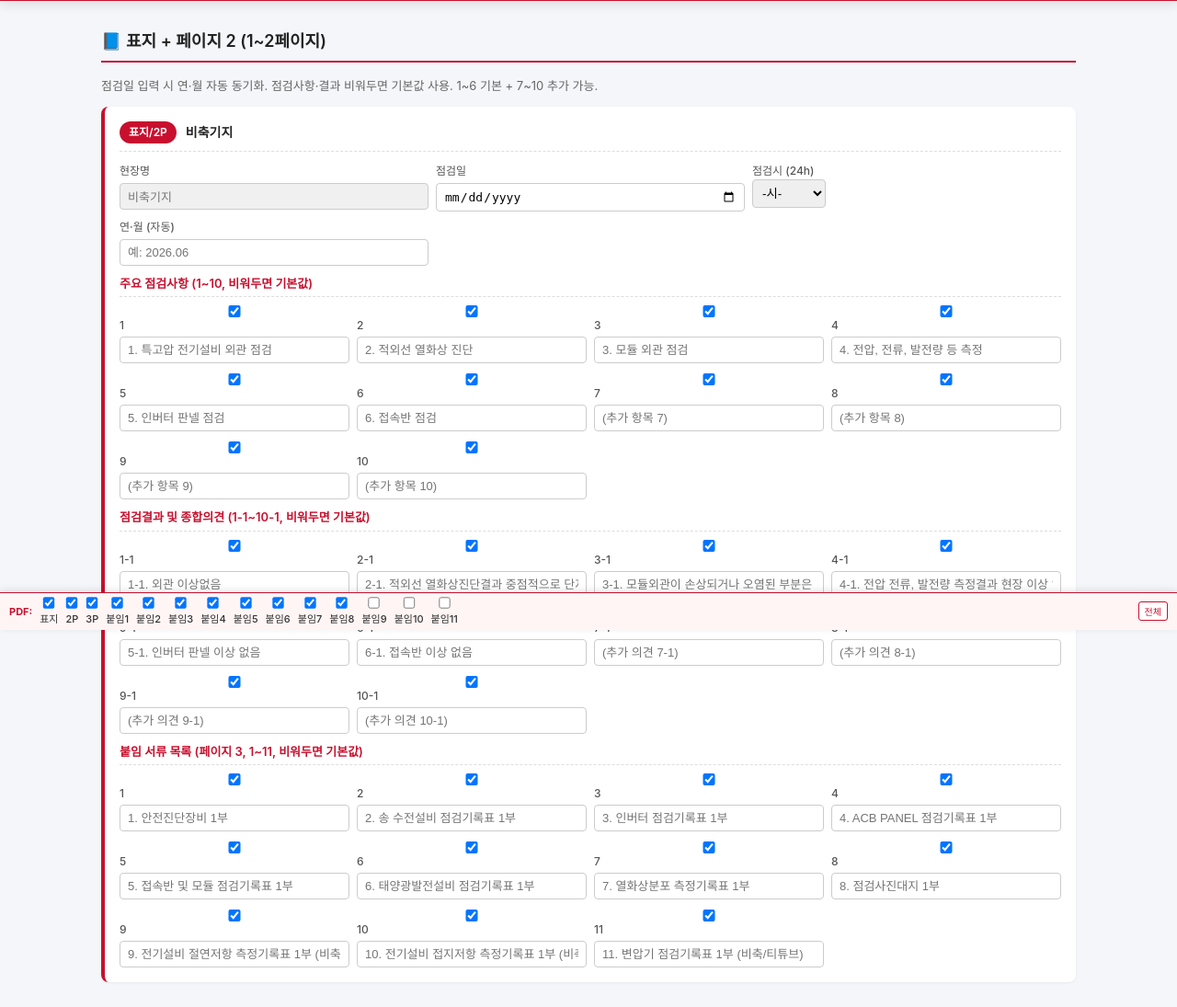
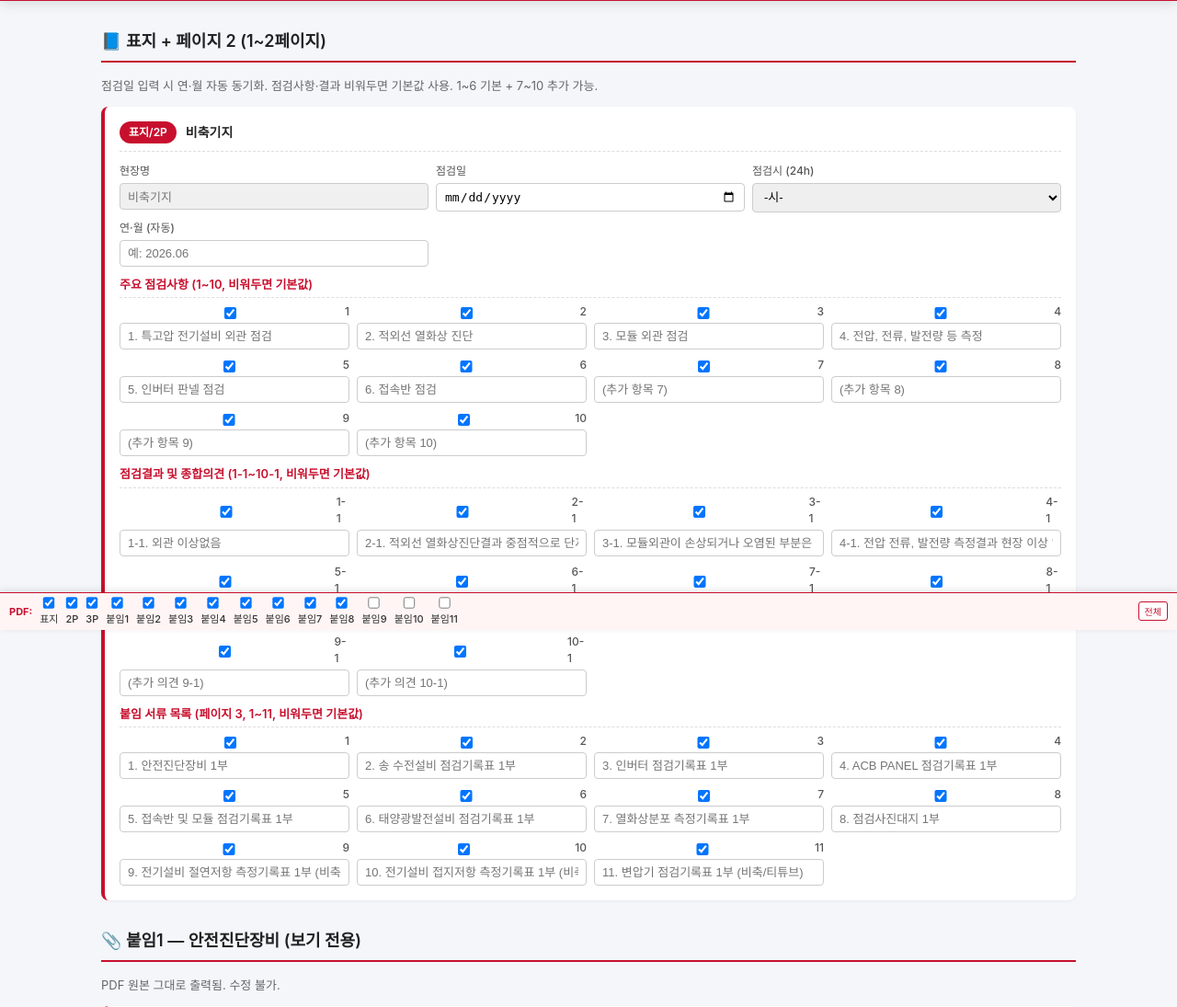
Before and after one commit to yihujong-create/jongro15_thermal-checknreport, a Flask app: a page that uses templates/site_form.html in a window 1280 px wide. Shown: the part 115-1210 px from the top of the page at 92% size. Run offline with Flask 3, Linux system fonts and the light colour scheme; data that the repository does not hold is empty.

Commit message:
Add files via upload

```diff
--- a/templates/site_form.html
+++ b/templates/site_form.html
@@ -234,7 +234,7 @@ body{padding-bottom:42px !important;}
 <div class="meta-row">
 <label>현장명<input type="text" value="{{ site_name }}" disabled></label>
 <label>점검일<input type="date" id="inspection-date-only" form="report-form"></label>
-<label>점검시 (24h)<select id="inspection-hour" form="report-form" style="width:80px;padding:6px;border:1px solid #ccc;border-radius:4px;">
+<label>점검시 (24h)<select id="inspection-hour" form="report-form" style="width:100%;padding:6px 8px;border:1px solid #ccc;border-radius:4px;font-size:13px;height:32px;margin-top:4px;box-sizing:border-box;">
 <option value="">-시-</option>
 <option value="0">0시</option><option value="1">1시</option><option value="2">2시</option><option value="3">3시</option>
 <option value="4">4시</option><option value="5">5시</option><option value="6">6시</option><option value="7">7시</option>
@@ -247,43 +247,43 @@ body{padding-bottom:42px !important;}
 </div>
 <h3 class="b3-h3">주요 점검사항 (1~10, 비워두면 기본값)</h3>
 <div class="b3-grid">
-<label><input type="checkbox" name="p2_item_1_show" form="report-form" value="1" checked style="margin-right:4px;">1<input type="text" name="p2_item_1" form="report-form" placeholder="1. 특고압 전기설비 외관 점검"></label>
-<label><input type="checkbox" name="p2_item_2_show" form="report-form" value="1" checked style="margin-right:4px;">2<input type="text" name="p2_item_2" form="report-form" placeholder="2. 적외선 열화상 진단"></label>
-<label><input type="checkbox" name="p2_item_3_show" form="report-form" value="1" checked style="margin-right:4px;">3<input type="text" name="p2_item_3" form="report-form" placeholder="3. 모듈 외관 점검"></label>
-<label><input type="checkbox" name="p2_item_4_show" form="report-form" value="1" checked style="margin-right:4px;">4<input type="text" name="p2_item_4" form="report-form" placeholder="4. 전압, 전류, 발전량 등 측정"></label>
-<label><input type="checkbox" name="p2_item_5_show" form="report-form" value="1" checked style="margin-right:4px;">5<input type="text" name="p2_item_5" form="report-form" placeholder="5. 인버터 판넬 점검"></label>
-<label><input type="checkbox" name="p2_item_6_show" form="report-form" value="1" checked style="margin-right:4px;">6<input type="text" name="p2_item_6" form="report-form" placeholder="6. 접속반 점검"></label>
-<label><input type="checkbox" name="p2_item_7_show" form="report-form" value="1" checked style="margin-right:4px;">7<input type="text" name="p2_item_7" form="report-form" placeholder="(추가 항목 7)"></label>
-<label><input type="checkbox" name="p2_item_8_show" form="report-form" value="1" checked style="margin-right:4px;">8<input type="text" name="p2_item_8" form="report-form" placeholder="(추가 항목 8)"></label>
-<label><input type="checkbox" name="p2_item_9_show" form="report-form" value="1" checked style="margin-right:4px;">9<input type="text" name="p2_item_9" form="report-form" placeholder="(추가 항목 9)"></label>
-<label><input type="checkbox" name="p2_item_10_show" form="report-form" value="1" checked style="margin-right:4px;">10<input type="text" name="p2_item_10" form="report-form" placeholder="(추가 항목 10)"></label>
+<label><span style="display:flex;align-items:center;gap:4px;"><input type="checkbox" name="p2_item_1_show" form="report-form" value="1" checked>1</span><input type="text" name="p2_item_1" form="report-form" placeholder="1. 특고압 전기설비 외관 점검"></label>
+<label><span style="display:flex;align-items:center;gap:4px;"><input type="checkbox" name="p2_item_2_show" form="report-form" value="1" checked>2</span><input type="text" name="p2_item_2" form="report-form" placeholder="2. 적외선 열화상 진단"></label>
+<label><span style="display:flex;align-items:center;gap:4px;"><input type="checkbox" name="p2_item_3_show" form="report-form" value="1" checked>3</span><input type="text" name="p2_item_3" form="report-form" placeholder="3. 모듈 외관 점검"></label>
+<label><span style="display:flex;align-items:center;gap:4px;"><input type="checkbox" name="p2_item_4_show" form="report-form" value="1" checked>4</span><input type="text" name="p2_item_4" form="report-form" placeholder="4. 전압, 전류, 발전량 등 측정"></label>
+<label><span style="display:flex;align-items:center;gap:4px;"><input type="checkbox" name="p2_item_5_show" form="report-form" value="1" checked>5</span><input type="text" name="p2_item_5" form="report-form" placeholder="5. 인버터 판넬 점검"></label>
+<label><span style="display:flex;align-items:center;gap:4px;"><input type="checkbox" name="p2_item_6_show" form="report-form" value="1" checked>6</span><input type="text" name="p2_item_6" form="report-form" placeholder="6. 접속반 점검"></label>
+<label><span style="display:flex;align-items:center;gap:4px;"><input type="checkbox" name="p2_item_7_show" form="report-form" value="1" checked>7</span><input type="text" name="p2_item_7" form="report-form" placeholder="(추가 항목 7)"></label>
+<label><span style="display:flex;align-items:center;gap:4px;"><input type="checkbox" name="p2_item_8_show" form="report-form" value="1" checked>8</span><input type="text" name="p2_item_8" form="report-form" placeholder="(추가 항목 8)"></label>
+<label><span style="display:flex;align-items:center;gap:4px;"><input type="checkbox" name="p2_item_9_show" form="report-form" value="1" checked>9</span><input type="text" name="p2_item_9" form="report-form" placeholder="(추가 항목 9)"></label>
+<label><span style="display:flex;align-items:center;gap:4px;"><input type="checkbox" name="p2_item_10_show" form="report-form" value="1" checked>10</span><input type="text" name="p2_item_10" form="report-form" placeholder="(추가 항목 10)"></label>
 </div>
 <h3 class="b3-h3">점검결과 및 종합의견 (1-1~10-1, 비워두면 기본값)</h3>
 <div class="b3-grid">
-<label><input type="checkbox" name="p2_result_1_show" form="report-form" value="1" checked style="margin-right:4px;">1-1<input type="text" name="p2_result_1" form="report-form" placeholder="1-1. 외관 이상없음"></label>
-<label><input type="checkbox" name="p2_result_2_show" form="report-form" value="1" checked style="margin-right:4px;">2-1<input type="text" name="p2_result_2" form="report-form" placeholder="2-1. 적외선 열화상진단결과 중점적으로 단자체크 조임부분 이상 없음"></label>
-<label><input type="checkbox" name="p2_result_3_show" form="report-form" value="1" checked style="margin-right:4px;">3-1<input type="text" name="p2_result_3" form="report-form" placeholder="3-1. 모듈외관이 손상되거나 오염된 부분은 없음"></label>
-<label><input type="checkbox" name="p2_result_4_show" form="report-form" value="1" checked style="margin-right:4px;">4-1<input type="text" name="p2_result_4" form="report-form" placeholder="4-1. 전압 전류, 발전량 측정결과 현장 이상 없음"></label>
-<label><input type="checkbox" name="p2_result_5_show" form="report-form" value="1" checked style="margin-right:4px;">5-1<input type="text" name="p2_result_5" form="report-form" placeholder="5-1. 인버터 판넬 이상 없음"></label>
-<label><input type="checkbox" name="p2_result_6_show" form="report-form" value="1" checked style="margin-right:4px;">6-1<input type="text" name="p2_result_6" form="report-form" placeholder="6-1. 접속반 이상 없음"></label>
-<label><input type="checkbox" name="p2_result_7_show" form="report-form" value="1" checked style="margin-right:4px;">7-1<input type="text" name="p2_result_7" form="report-form" placeholder="(추가 의견 7-1)"></label>
-<label><input type="checkbox" name="p2_result_8_show" form="report-form" value="1" checked style="margin-right:4px;">8-1<input type="text" name="p2_result_8" form="report-form" placeholder="(추가 의견 8-1)"></label>
-<label><input type="checkbox" name="p2_result_9_show" form="report-form" value="1" checked style="margin-right:4px;">9-1<input type="text" name="p2_result_9" form="report-form" placeholder="(추가 의견 9-1)"></label>
-<label><input type="checkbox" name="p2_result_10_show" form="report-form" value="1" checked style="margin-right:4px;">10-1<input type="text" name="p2_result_10" form="report-form" placeholder="(추가 의견 10-1)"></label>
+<label><span style="display:flex;align-items:center;gap:4px;"><input type="checkbox" name="p2_result_1_show" form="report-form" value="1" checked>1-1</span><input type="text" name="p2_result_1" form="report-form" placeholder="1-1. 외관 이상없음"></label>
+<label><span style="display:flex;align-items:center;gap:4px;"><input type="checkbox" name="p2_result_2_show" form="report-form" value="1" checked>2-1</span><input type="text" name="p2_result_2" form="report-form" placeholder="2-1. 적외선 열화상진단결과 중점적으로 단자체크 조임부분 이상 없음"></label>
+<label><span style="display:flex;align-items:center;gap:4px;"><input type="checkbox" name="p2_result_3_show" form="report-form" value="1" checked>3-1</span><input type="text" name="p2_result_3" form="report-form" placeholder="3-1. 모듈외관이 손상되거나 오염된 부분은 없음"></label>
+<label><span style="display:flex;align-items:center;gap:4px;"><input type="checkbox" name="p2_result_4_show" form="report-form" value="1" checked>4-1</span><input type="text" name="p2_result_4" form="report-form" placeholder="4-1. 전압 전류, 발전량 측정결과 현장 이상 없음"></label>
+<label><span style="display:flex;align-items:center;gap:4px;"><input type="checkbox" name="p2_result_5_show" form="report-form" value="1" checked>5-1</span><input type="text" name="p2_result_5" form="report-form" placeholder="5-1. 인버터 판넬 이상 없음"></label>
+<label><span style="display:flex;align-items:center;gap:4px;"><input type="checkbox" name="p2_result_6_show" form="report-form" value="1" checked>6-1</span><input type="text" name="p2_result_6" form="report-form" placeholder="6-1. 접속반 이상 없음"></label>
+<label><span style="display:flex;align-items:center;gap:4px;"><input type="checkbox" name="p2_result_7_show" form="report-form" value="1" checked>7-1</span><input type="text" name="p2_result_7" form="report-form" placeholder="(추가 의견 7-1)"></label>
+<label><span style="display:flex;align-items:center;gap:4px;"><input type="checkbox" name="p2_result_8_show" form="report-form" value="1" checked>8-1</span><input type="text" name="p2_result_8" form="report-form" placeholder="(추가 의견 8-1)"></label>
+<label><span style="display:flex;align-items:center;gap:4px;"><input type="checkbox" name="p2_result_9_show" form="report-form" value="1" checked>9-1</span><input type="text" name="p2_result_9" form="report-form" placeholder="(추가 의견 9-1)"></label>
+<label><span style="display:flex;align-items:center;gap:4px;"><input type="checkbox" name="p2_result_10_show" form="report-form" value="1" checked>10-1</span><input type="text" name="p2_result_10" form="report-form" placeholder="(추가 의견 10-1)"></label>
 </div>
 <h3 class="b3-h3">붙임 서류 목록 (페이지 3, 1~11, 비워두면 기본값)</h3>
 <div class="b3-grid">
-<label><input type="checkbox" name="p3_item_1_show" form="report-form" value="1" checked style="margin-right:4px;">1<input type="text" name="p3_item_1" form="report-form" placeholder="1. 안전진단장비 1부"></label>
-<label><input type="checkbox" name="p3_item_2_show" form="report-form" value="1" checked style="margin-right:4px;">2<input type="text" name="p3_item_2" form="report-form" placeholder="2. 송 수전설비 점검기록표 1부"></label>
-<label><input type="checkbox" name="p3_item_3_show" form="report-form" value="1" checked style="margin-right:4px;">3<input type="text" name="p3_item_3" form="report-form" placeholder="3. 인버터 점검기록표 1부"></label>
-<label><input type="checkbox" name="p3_item_4_show" form="report-form" value="1" checked style="margin-right:4px;">4<input type="text" name="p3_item_4" form="report-form" placeholder="4. ACB PANEL 점검기록표 1부"></label>
-<label><input type="checkbox" name="p3_item_5_show" form="report-form" value="1" checked style="margin-right:4px;">5<input type="text" name="p3_item_5" form="report-form" placeholder="5. 접속반 및 모듈 점검기록표 1부"></label>
-<label><input type="checkbox" name="p3_item_6_show" form="report-form" value="1" checked style="margin-right:4px;">6<input type="text" name="p3_item_6" form="report-form" placeholder="6. 태양광발전설비 점검기록표 1부"></label>
-<label><input type="checkbox" name="p3_item_7_show" form="report-form" value="1" checked style="margin-right:4px;">7<input type="text" name="p3_item_7" form="report-form" placeholder="7. 열화상분포 측정기록표 1부"></label>
-<label><input type="checkbox" name="p3_item_8_show" form="report-form" value="1" checked style="margin-right:4px;">8<input type="text" name="p3_item_8" form="report-form" placeholder="8. 점검사진대지 1부"></label>
-<label><input type="checkbox" name="p3_item_9_show" form="report-form" value="1" checked style="margin-right:4px;">9<input type="text" name="p3_item_9" form="report-form" placeholder="9. 전기설비 절연저항 측정기록표 1부 (비축/티튜브)"></label>
-<label><input type="checkbox" name="p3_item_10_show" form="report-form" value="1" checked style="margin-right:4px;">10<input type="text" name="p3_item_10" form="report-form" placeholder="10. 전기설비 접지저항 측정기록표 1부 (비축/티튜브)"></label>
-<label><input type="checkbox" name="p3_item_11_show" form="report-form" value="1" checked style="margin-right:4px;">11<input type="text" name="p3_item_11" form="report-form" placeholder="11. 변압기 점검기록표 1부 (비축/티튜브)"></label>
+<label><span style="display:flex;align-items:center;gap:4px;"><input type="checkbox" name="p3_item_1_show" form="report-form" value="1" checked>1</span><input type="text" name="p3_item_1" form="report-form" placeholder="1. 안전진단장비 1부"></label>
+<label><span style="display:flex;align-items:center;gap:4px;"><input type="checkbox" name="p3_item_2_show" form="report-form" value="1" checked>2</span><input type="text" name="p3_item_2" form="report-form" placeholder="2. 송 수전설비 점검기록표 1부"></label>
+<label><span style="display:flex;align-items:center;gap:4px;"><input type="checkbox" name="p3_item_3_show" form="report-form" value="1" checked>3</span><input type="text" name="p3_item_3" form="report-form" placeholder="3. 인버터 점검기록표 1부"></label>
+<label><span style="display:flex;align-items:center;gap:4px;"><input type="checkbox" name="p3_item_4_show" form="report-form" value="1" checked>4</span><input type="text" name="p3_item_4" form="report-form" placeholder="4. ACB PANEL 점검기록표 1부"></label>
+<label><span style="display:flex;align-items:center;gap:4px;"><input type="checkbox" name="p3_item_5_show" form="report-form" value="1" checked>5</span><input type="text" name="p3_item_5" form="report-form" placeholder="5. 접속반 및 모듈 점검기록표 1부"></label>
+<label><span style="display:flex;align-items:center;gap:4px;"><input type="checkbox" name="p3_item_6_show" form="report-form" value="1" checked>6</span><input type="text" name="p3_item_6" form="report-form" placeholder="6. 태양광발전설비 점검기록표 1부"></label>
+<label><span style="display:flex;align-items:center;gap:4px;"><input type="checkbox" name="p3_item_7_show" form="report-form" value="1" checked>7</span><input type="text" name="p3_item_7" form="report-form" placeholder="7. 열화상분포 측정기록표 1부"></label>
+<label><span style="display:flex;align-items:center;gap:4px;"><input type="checkbox" name="p3_item_8_show" form="report-form" value="1" checked>8</span><input type="text" name="p3_item_8" form="report-form" placeholder="8. 점검사진대지 1부"></label>
+<label><span style="display:flex;align-items:center;gap:4px;"><input type="checkbox" name="p3_item_9_show" form="report-form" value="1" checked>9</span><input type="text" name="p3_item_9" form="report-form" placeholder="9. 전기설비 절연저항 측정기록표 1부 (비축/티튜브)"></label>
+<label><span style="display:flex;align-items:center;gap:4px;"><input type="checkbox" name="p3_item_10_show" form="report-form" value="1" checked>10</span><input type="text" name="p3_item_10" form="report-form" placeholder="10. 전기설비 접지저항 측정기록표 1부 (비축/티튜브)"></label>
+<label><span style="display:flex;align-items:center;gap:4px;"><input type="checkbox" name="p3_item_11_show" form="report-form" value="1" checked>11</span><input type="text" name="p3_item_11" form="report-form" placeholder="11. 변압기 점검기록표 1부 (비축/티튜브)"></label>
 </div>
 </div>
 </section>
```
